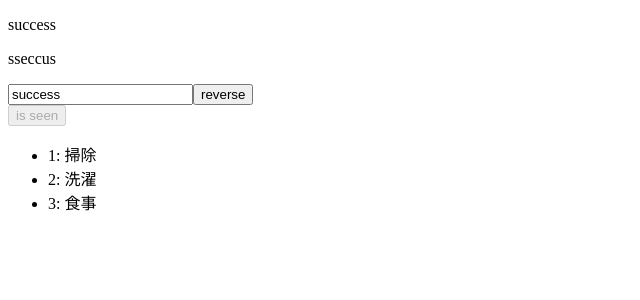
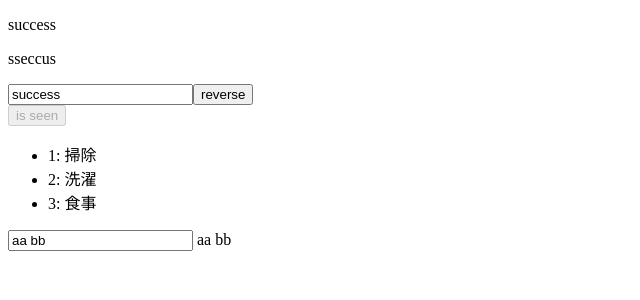
Before and after one commit to fukunagaa/typescript-repository, a Vue app in the folder webpack-vue/: page / in a window 1280 px wide. Shown: the top 300 px of the page, without its empty margins (0-640 px from the left). Built offline with nearby package versions, Linux system fonts and the light colour scheme.

Commit message:
算出プロパティ getter setter定義

```diff
--- a/webpack-vue/src/components/App.vue
+++ b/webpack-vue/src/components/App.vue
@@ -13,6 +13,10 @@
     <ul>
       <TodoItem v-for="todo in todos" v-bind:todo="todo" v-bind:key="todo.id"></TodoItem>
     </ul>
+    <div>
+      <input v-model="fullName">
+      {{ fullName }}
+    </div>
   </div>
 </template>
 
@@ -29,12 +33,28 @@ export default {
         {id:1, text: "掃除"},
         {id:2, text: "洗濯"},
         {id:3, text: "食事"}
-      ]
+      ],
+      firstName: "aa",
+      lastName: "bb"
     };
   },
+  // 算出プロパティはリアクティブな依存関係にもとづきキャッシュされる
+  // messageに変更がない限り再計算は行わない
   computed: {
     reversedMessage: function() {
       return this.message.split("").reverse().join("");
+    },
+    fullName:{
+      // getter 関数
+      get: function () {
+        return this.firstName + ' ' + this.lastName
+      },
+      // setter 関数
+      set: function (newValue) {
+        var names = newValue.split(' ')
+        this.firstName = names[0]
+        this.lastName = names[names.length - 1]
+      }
     }
   },
   components: {
```
